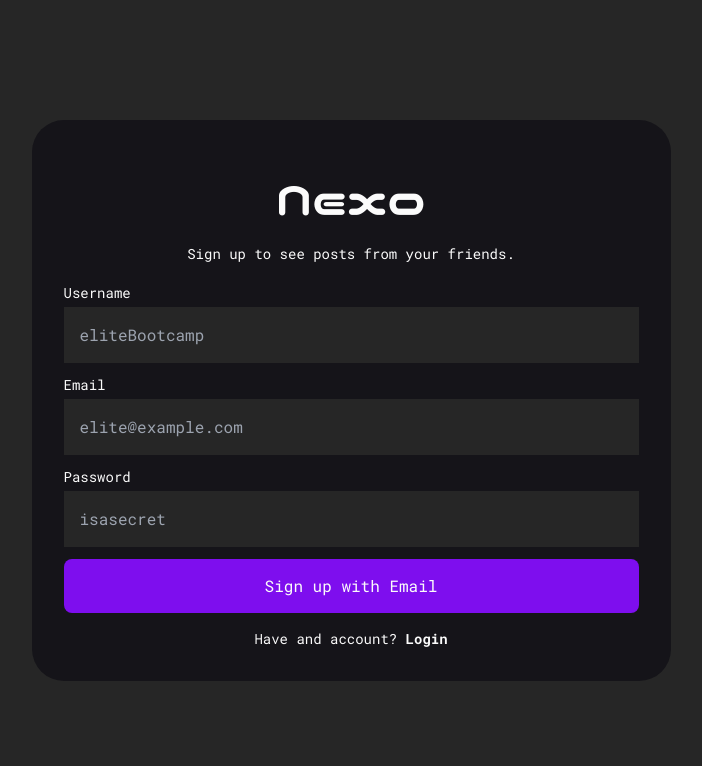
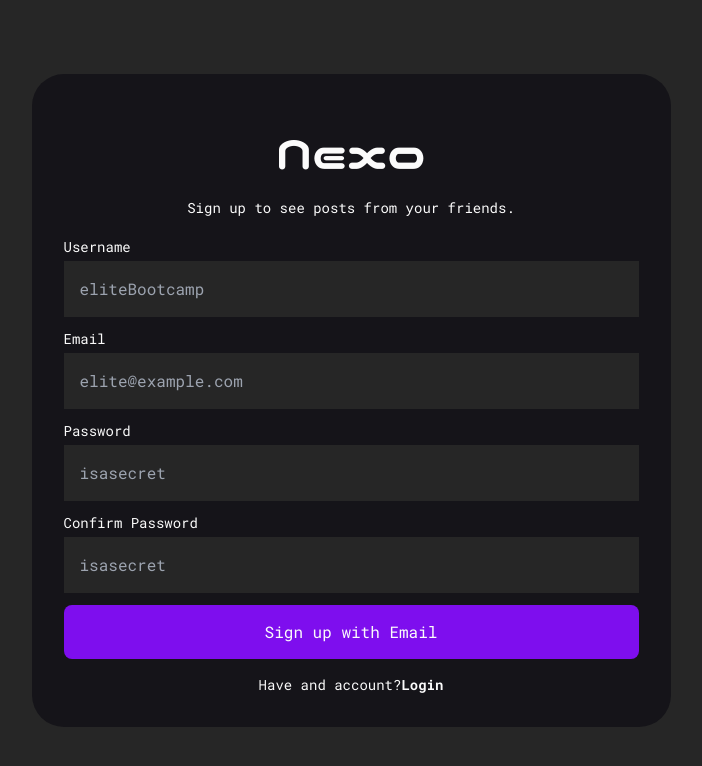
Before and after one commit to FullStack-Elite-Bootcamp-IV/social-media-front, a Next.js app: page /pages/register in a window 1280 px wide. Shown: the top 766 px of the page, without its empty margins (289-991 px from the left). Built offline with nearby package versions, Linux system fonts and the light colour scheme.

Commit message:
register form and zod

```diff
--- a/src/app/pages/register/page.tsx
+++ b/src/app/pages/register/page.tsx
@@ -1,31 +1,24 @@
 "use client";
 
-import { useEffect, useState } from "react";
-import { useAuth } from "../../context/authContext";
+import { SubmitHandler, useForm } from "react-hook-form";
+import { zodResolver } from "@hookform/resolvers/zod";
+import { registerSchema } from "@/app/validations/registerSchema";
+
+type Inputs = {
+  username: string;
+  email: string;
+  password: string;
+  confirmPassword: string;
+};
 
 const Register = () => {
-  const { loginToken, register } = useAuth();
-  const [formData, setFormData] = useState({
-    usernamae: "",
-    email: "",
-    password: "",
+  const { register, handleSubmit} = useForm<Inputs>({
+    resolver: zodResolver(registerSchema)
   });
 
-  const handleChange = (event: React.ChangeEvent<HTMLInputElement>) => {
-    const { name, value } = event.target;
-    setFormData((prevState) => ({
-      ...prevState,
-      [name]: value,
-    }));
+  const onSubmit: SubmitHandler<Inputs> = (data) => {
+    console.log(data);
   };
-
-  const handleSubmit = async (event: React.FormEvent<HTMLFormElement>) => {
-    event.preventDefault();
-  };
-
-  useEffect(() => {
-    console.log(loginToken);
-  }, []);
 
   return (
     <main className="flex bg-slateGray justify-center items-center h-screen">
@@ -43,42 +36,58 @@ const Register = () => {
         </div>
         <form
           className="flex flex-col items-center gap-3 self-stretch"
-          onSubmit={handleSubmit}
+          onSubmit={handleSubmit(onSubmit)}
         >
           <div className="flex flex-col justify-center items-start gap-1 self-stretch">
-            <label htmlFor="" className="text-blancoHueso text-sm font-normal">
+            <label htmlFor="username" className="text-blancoHueso text-sm font-normal">
               Username
             </label>
             <input
               type="text"
+              id="username"
+              {...register("username")}
               className="flex h-14 p-4 items-center gap-1 self-stretch bg-slateGray  max-[320px]:h-10 text-blancoHueso"
               required
               placeholder="eliteBootcamp"
-              onChange={handleChange}
             />
           </div>
           <div className="flex flex-col justify-center items-start gap-1 self-stretch">
-            <label htmlFor="" className="text-blancoHueso text-sm  font-normal">
+            <label htmlFor="email" className="text-blancoHueso text-sm  font-normal">
               Email
             </label>
             <input
               type="email"
+              id="email"
+              {...register("email")}
               className="flex h-14 p-4 items-center gap-1 self-stretch bg-slateGray max-[320px]:h-10 text-blancoHueso"
               required
               placeholder="elite@example.com"
-              onChange={handleChange}
             />
           </div>
           <div className="flex flex-col justify-center items-start gap-1 self-stretch">
-            <label htmlFor="" className="text-blancoHueso text-sm font-normal ">
+            <label htmlFor="password" className="text-blancoHueso text-sm  font-normal">
               Password
             </label>
             <input
               type="password"
+              id="password"
+              {...register("password")}
               className="flex h-14 p-4 items-center gap-1 self-stretch bg-slateGray max-[320px]:h-10 text-blancoHueso"
               required
               placeholder="isasecret"
-              onChange={handleChange}
+            />
+          </div>
+          <div className="flex flex-col justify-center items-start gap-1 self-stretch">
+            <label htmlFor="confirmPassword" className="text-blancoHueso text-sm font-normal ">
+              Confirm Password
+            </label>
+            <input
+              type="password"
+              id="confirmPassword"
+              {...register("confirmPassword")}
+              className="flex h-14 p-4 items-center gap-1 self-stretch bg-slateGray max-[320px]:h-10 text-blancoHueso"
+              required
+              placeholder="isasecret"
             />
             <button className="flex py-4 px-6 justify-center items-center gap-1 self-stretch rounded-lg bg-liquidLava mt-2 hover:bg-ligthPurple transition-colors">
               <div className="flex h-[22px] px-1 justify-center items-center gap-2">
@@ -93,7 +102,6 @@ const Register = () => {
           <p className="text-center text-blancoHueso font-normal text-sm">
             Have and account?
             <span className="text-blancoHueso font-extrabold cursor-pointer">
-              {" "}
               Login
             </span>
           </p>
--- a/src/app/validations/registerSchema.ts
+++ b/src/app/validations/registerSchema.ts
@@ -0,0 +1,21 @@
+import { z } from 'zod';
+
+export const registerSchema = z.object({
+  username: z.string().min(3, {
+    message: 'Username must be at least 3 characters long',
+  }).max(20, {
+    message: 'Username must be at most 20 characters long',
+  }),
+  email: z.string().email({
+    message: 'Invalid email address',
+  }),
+  password: z.string().min(6, {
+    message: 'Password must be at least 6 characters long',
+  }),
+  confirmPassword: z.string().min(6, {
+    message: 'Password must be at least 6 characters long',
+  }),
+}).refine(data => data.password === data.confirmPassword, {
+  message: 'Passwords do not match',
+  path: ['confirmPassword'],
+});
```
